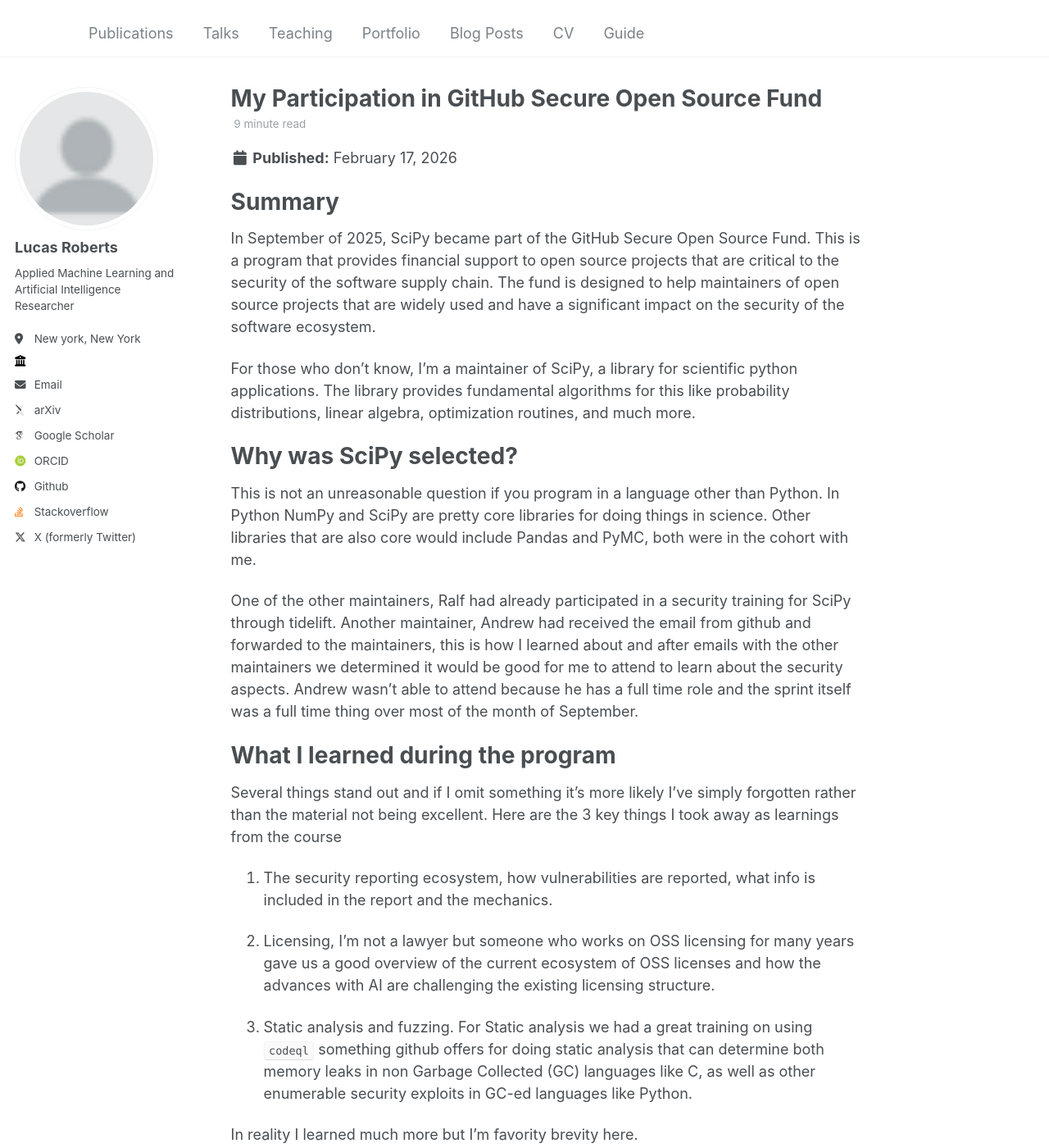
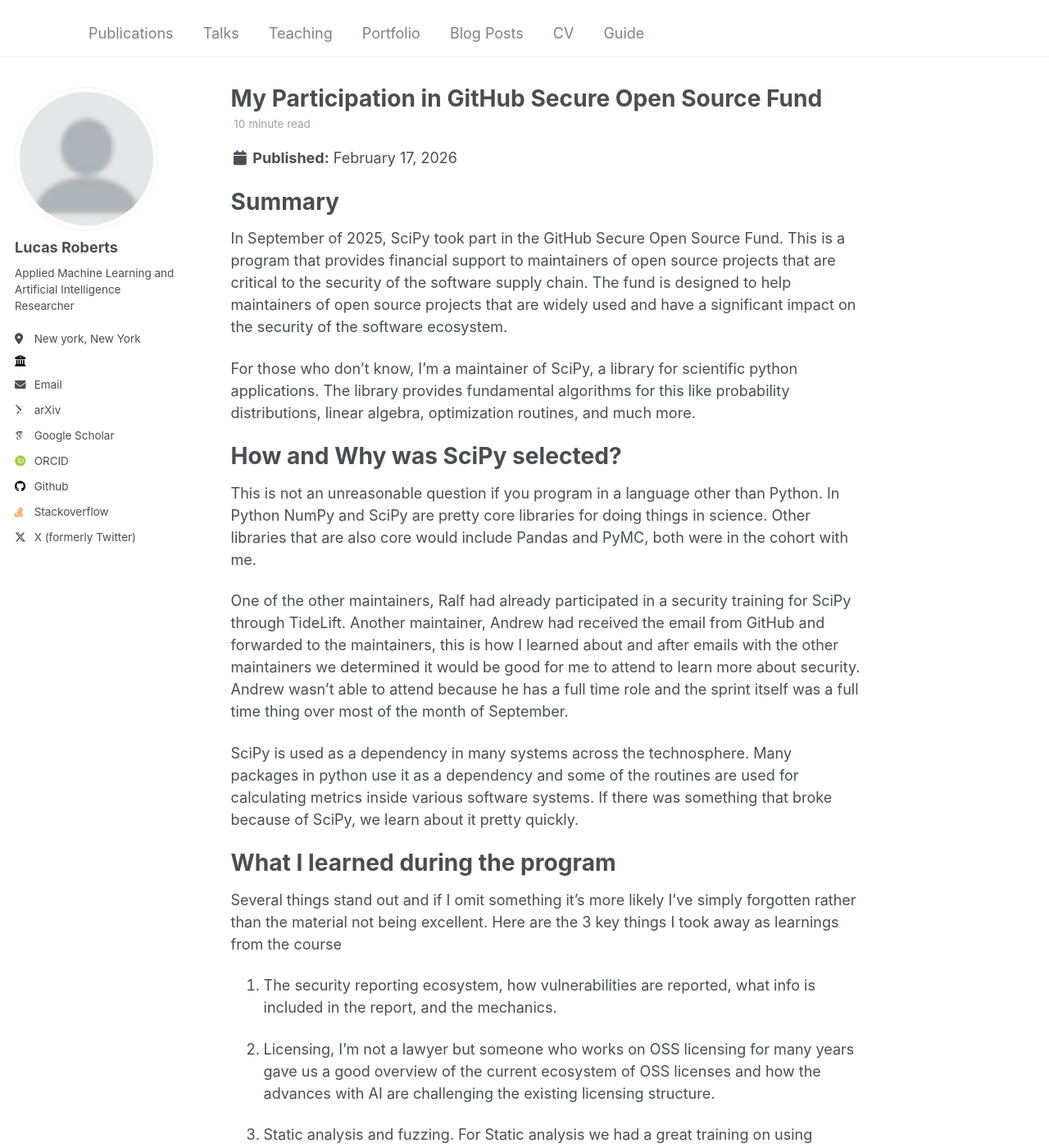
Before and after one commit to rlucas7/rlucas7.github.io, a Jekyll site: the page built from _posts/2026-02-17-GitHub-Secure-Open-Source-Fund.md, in a window 1280 px wide and 1400 px high. Shown: the whole window at 82% size. Built offline with Jekyll 4.4.1, drawn with Linux system fonts in a browser that asks for light colours; some web fonts are replaced; some of the changed text lies outside the part shown.

Commit message:
minor typos/edits

```diff
--- a/_posts/2026-02-17-GitHub-Secure-Open-Source-Fund.md
+++ b/_posts/2026-02-17-GitHub-Secure-Open-Source-Fund.md
@@ -10,9 +10,9 @@ tags:
 
 # Summary
 
-In September of 2025, SciPy became part of the GitHub Secure Open Source Fund.
-This is a program that provides financial support to open source projects that
-are critical to the security of the software supply chain.
+In September of 2025, SciPy took part in the GitHub Secure Open Source Fund.
+This is a program that provides financial support to maintainers of open source
+projects that are critical to the security of the software supply chain.
 The fund is designed to help maintainers of open source projects that are widely
 used and have a significant impact on the security of the software ecosystem.
 
@@ -20,7 +20,7 @@ For those who don't know, I'm a maintainer of SciPy, a library for scientific
 python applications. The library provides fundamental algorithms for this like
 probability distributions, linear algebra, optimization routines, and much more.
 
-# Why was SciPy selected?
+# How and Why was SciPy selected?
 
 This is not an unreasonable question if you program in a language other than Python.
 In Python NumPy and SciPy are pretty core libraries for doing things in science.
@@ -28,12 +28,18 @@ Other libraries that are also core would include Pandas and PyMC, both were in
 the cohort with me.
 
 One of the other maintainers, Ralf had already participated in a security training
-for SciPy through tidelift. Another maintainer, Andrew had received the email
-from github and forwarded to the maintainers, this is how I learned about and
+for SciPy through TideLift. Another maintainer, Andrew had received the email
+from GitHub and forwarded to the maintainers, this is how I learned about and
 after emails with the other maintainers we determined it would be good for me
-to attend to learn about the security aspects. Andrew wasn't able to attend
+to attend to learn more about security. Andrew wasn't able to attend
 because he has a full time role and the sprint itself was a full time thing
 over most of the month of September.
+
+SciPy is used as a dependency in many systems across the technosphere.
+Many packages in python use it as a dependency and some of the routines
+are used for calculating metrics inside various software systems. If
+there was something that broke because of SciPy, we learn about it
+pretty quickly.
 
 # What I learned during the program
 
@@ -42,27 +48,30 @@ forgotten rather than the material not being excellent. Here are the 3 key thing
 I took away as learnings from the course
 
 1. The security reporting ecosystem, how vulnerabilities are reported, what info
-is included in the report and the mechanics.
+is included in the report, and the mechanics.
 
 2. Licensing, I'm not a lawyer but someone who works on OSS licensing for many
 years gave us a good overview of the current ecosystem of OSS licenses and how
 the advances with AI are challenging the existing licensing structure.
 
 3. Static analysis and fuzzing. For Static analysis we had a great training
-on using `codeql` something github offers for doing static analysis that can
+on using `codeql` something GitHub offers for doing static analysis that can
 determine both memory leaks in non Garbage Collected (GC) languages like C,
  as well as other enumerable security exploits in GC-ed languages like Python.
 
-In reality I learned much more but I'm favority brevity here.
+I learned much more and I'm favoring brevity in this post.
 
 # How we strengthened security in SciPy
 
-1. Enabled the require 2-Factor Authentication 2FA for maintainers
+1. Enabled the require Multi-Factor Authentication (MFA) for maintainers
 
 2. Established CodeQL scans for the entire scipy repo. Scanning in
 python and C languages. The CodeQL system is setup by language so
 if you're a multi-language repo like SciPy then this is what you
 need to do.
+
+3. Setup a security page in our docs and update our SECURITY.md
+file to guide readers to this doc before reporting a vulnerability.
 
 We had some of these items in place already but not all.
 Before the program completed we activated all 5.
@@ -103,7 +112,7 @@ Dependabot is super handy, if you maintain a repo and you don't have dependabot
 it keep you notified of updates to dependencies in a risk prioritized manner, it will even open PRs to your repo to update
 the dependencies-super handy.
 
-Additional 4 items
+## Additional 4 items
 
 1. Setup [SECURITY.md](https://docs.github.com/en/code-security/how-tos/report-and-fix-vulnerabilities/configure-vulnerability-reporting/adding-a-security-policy-to-your-repository), place this file in root of your project's repo
 
@@ -111,7 +120,7 @@ This establishes the project security policies etc. there may be links out from
 
 2. Establish an [Incident Response Plan](https://github.com/resources/articles/what-is-incident-response#creating-an-incident-response-plan) (IRP)
 
-These may be public or private but they're useful to think about before the stress of an active vulnerability impacts your decision making.
+These may be public or privatem, they're useful to think about before the stress of an active vulnerability impacts your decision making.
 
 3. Activate [MFA](https://docs.github.com/en/authentication/securing-your-account-with-two-factor-authentication-2fa/configuring-two-factor-authentication) for all maintainers and major contributors
 
@@ -129,16 +138,20 @@ We determined after some months of having these scans run that
 what we'd like is something more focused on memory allocations
 for the C and C++ code that we have in the SciPy repo. One of
 the really nice things about the program is I have a slack channel
-with the GitHub team and within a day was able to get super helpful
+with the GitHub team and within no time at all, I was able to get super helpful
 guidance on the steps I'll need to do to setup the more focused
 memory scans. These make more sense for a library like SciPy which
 makes very few network calls.
 
 In fact this was a learning in itself,
 the security aspects of libraries which make or do network calls
+(e.g. things like the cli tool curl, or the python requests library)
 are different in focus from those which provide data processing
-routines like SciPy. As a software platform GitHub needs to
-balance there default settings to cover both kinds of libraries.
+routines like SciPy with few if any network calls.
+
+As a software platform GitHub needs to balance their default settings
+to cover both kinds of libraries and they have support for these sort of
+customizations even if they aren't defaults.
 
 I also worked to update our docs so that we have an actual
 security file now. Given that SciPy maintainers aren't security
@@ -150,7 +163,8 @@ up bandwidth on things that aren't high priority.
 
 As a result of turning on the scanning we identified a couple
 vulnerabilities which were remediated. I won't say much more
-about this except that I learned a bit in this process too.
+about this except that I learned a bit in the remdiation process
+too.
 
 # What's next for SciPy?
 
```
Also changed, not shown: other parts of _posts/2026-02-17-GitHub-Secure-Open-Source-Fund.md (+1 -1 lines).
